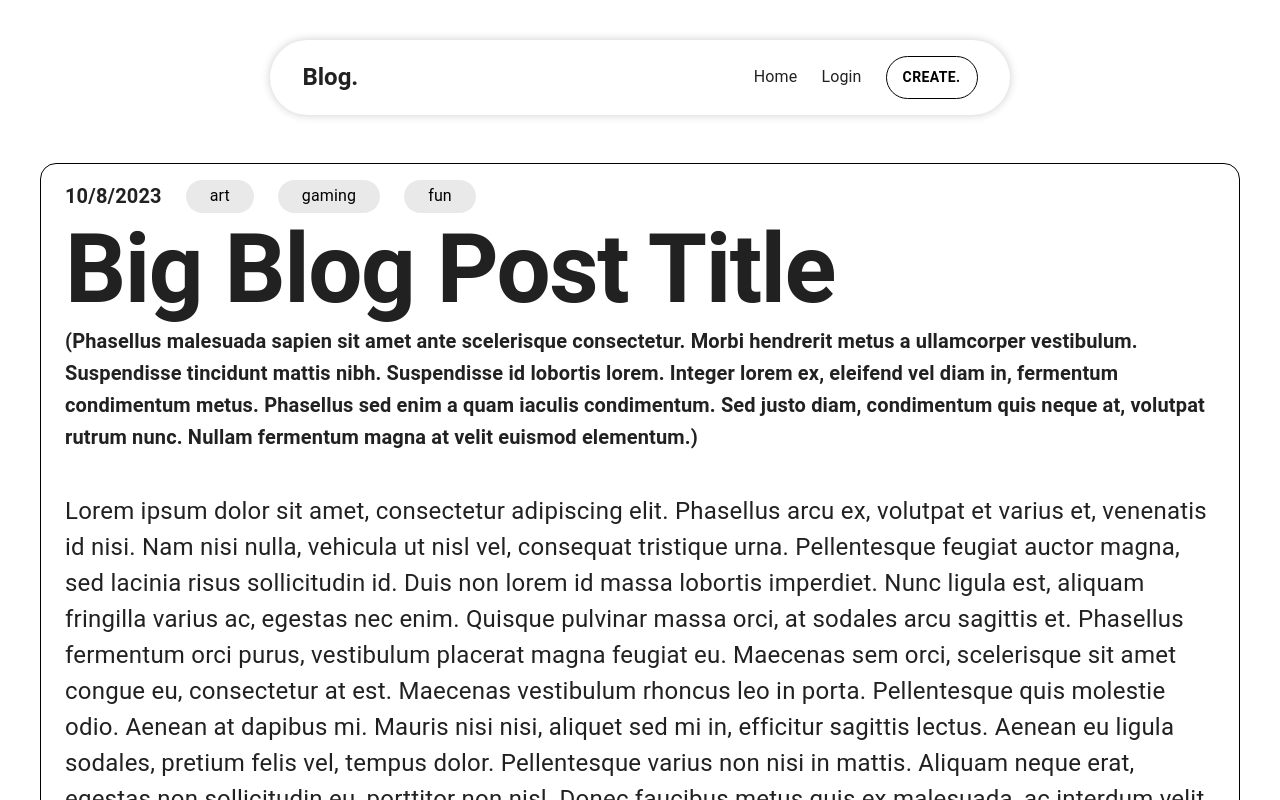
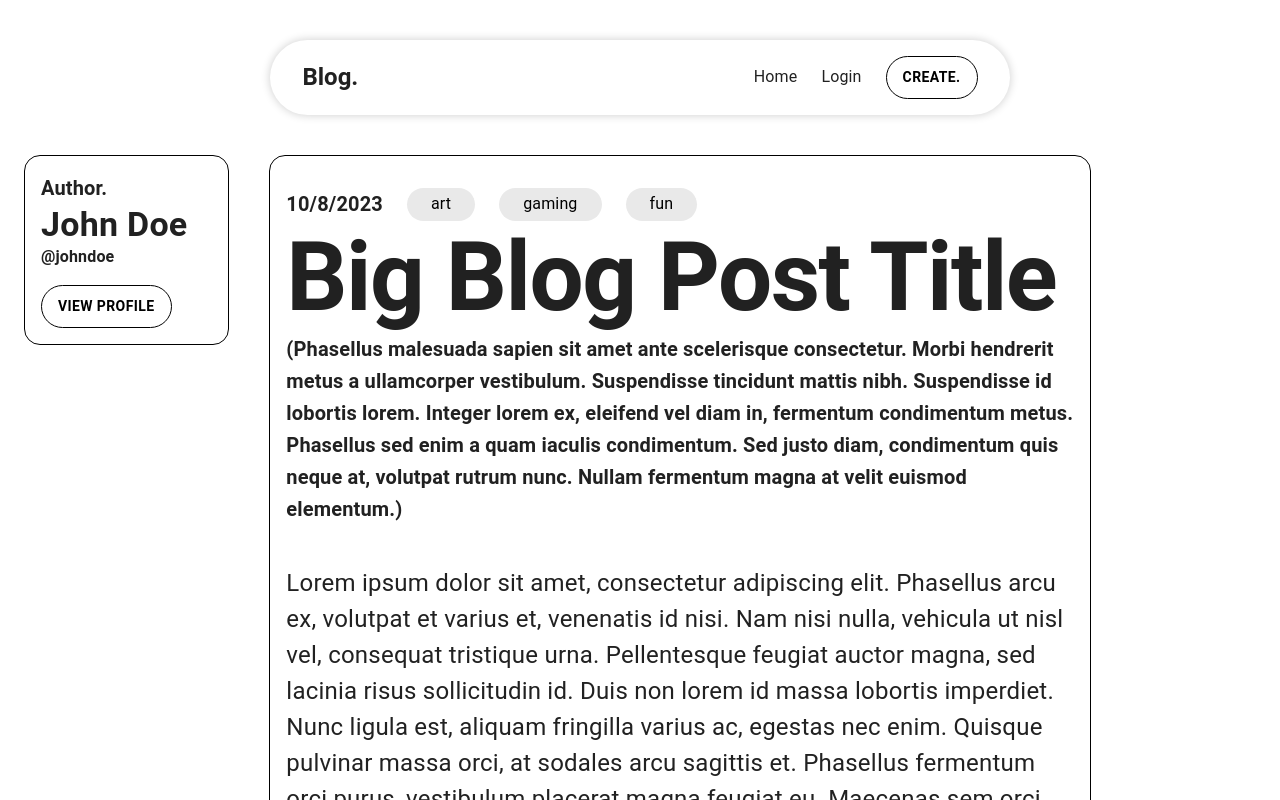
Before and after one commit to janosp207/blog., a Next.js app: page /blog/1 in a window 1280 px wide. Shown: the top 800 px of the page. Built offline with nearby package versions, Linux system fonts and the light colour scheme.

Commit message:
feat(blog-post): add author tag box

```diff
--- a/src/app/blog/[id]/page.tsx
+++ b/src/app/blog/[id]/page.tsx
@@ -1,7 +1,8 @@
 import { posts } from '@/data';
-import { Box, Container } from '@mui/material';
+import { Grid } from '@mui/material';
 import PostBody from '@/components/blogPost/PostBody';
 import { Post } from '@/classes/Post';
+import PostAuthor from '@/components/blogPost/PostAuthor';
 
 const BlogPostPage = ({ params }: { params: { id: string } }): JSX.Element => {
   const post = posts.find((post) => post.id === parseInt(params.id, 10));
@@ -11,14 +12,19 @@ const BlogPostPage = ({ params }: { params: { id: string } }): JSX.Element => {
   }
 
   return (
-    <Container sx={{
-      border: '1px solid black',
-      borderRadius: '1rem',
-      marginTop: '3rem',
-    }}
-    >
-      <PostBody post={new Post(post)} />
-    </Container>
+    <Grid container gap={5} mt={5}>
+      <Grid item xs={12} lg={2}>
+        <PostAuthor />
+      </Grid>
+      <Grid item xs={12} lg={8} sx={{
+        border: '1px solid black',
+        borderRadius: '1rem',
+        padding: '1rem',
+      }}>
+        <PostBody post={new Post(post)} />
+      </Grid>
+      <Grid item xs={12} lg={2} />
+    </Grid>
   );
 };
 
--- a/src/components/blogBoard/BlogPostCard.tsx
+++ b/src/components/blogBoard/BlogPostCard.tsx
@@ -12,7 +12,7 @@ const StyledBlogBox = styled(Box)({
   gap: '1rem',
   border: '1px solid black',
   padding: '3rem',
-  borderRadius: '5px',
+  borderRadius: '1rem',
 })
 
 type Props = {
--- /dev/null
+++ b/src/components/blogPost/PostAuthor.tsx
@@ -0,0 +1,34 @@
+'use client';
+
+import { Box, Button, Typography, styled } from '@mui/material';
+import { user } from '@/data';
+
+const AuthorBox = styled(Box)({
+  border: '1px solid black',
+  borderRadius: '1rem',
+  position: 'sticky',
+  top: '5rem',
+  padding: '1rem',
+  display: 'flex',
+  flexDirection: 'row',
+  flexWrap: 'wrap',
+  justifyContent: 'space-between',
+  alignItems: 'center',
+});
+
+const PostAuthor = () => (
+  <AuthorBox>
+    <Box mb={2}>
+      <Typography variant='h6' fontWeight='bold' >Author.</Typography>
+      <Typography variant='h4' fontWeight='bold' >{user.name}</Typography>
+      <Typography fontWeight='bold' >@{user.usertag}</Typography>
+    </Box>
+    <Box>
+      <Button>
+        View  profile
+      </Button>
+    </Box>
+  </AuthorBox>
+);
+
+export default PostAuthor;
--- a/src/components/newBlog/NewBlogEditor.tsx
+++ b/src/components/newBlog/NewBlogEditor.tsx
@@ -4,7 +4,7 @@ import { useState } from 'react';
 const StyledEditor = styled(Box)({
   border: '1px solid black',
   padding: '2rem',
-  borderRadius: '5px',
+  borderRadius: '1rem',
   overflowY: 'scroll',
   maxHeight: '75vh',
 });
@@ -12,7 +12,7 @@ const StyledEditor = styled(Box)({
 const StyledTextArea = styled(TextareaAutosize)({
   width: '100%',
   border: '1px solid lightgrey',
-  borderRadius: '5px',
+  borderRadius: '1rem',
   padding: '1rem',
   resize: 'none',
   fontFamily: 'inherit',
--- a/src/components/newBlog/NewBlogSettings.tsx
+++ b/src/components/newBlog/NewBlogSettings.tsx
@@ -5,7 +5,7 @@ import { useState } from "react"
 const StyledPostSettings = styled(Box)({
   border: '1px solid black',
   padding: '2rem',
-  borderRadius: '5px',
+  borderRadius: '1rem',
 })
 
 const StyledFormatItem = styled(Box, { shouldForwardProp: (prop) => prop !== 'active' })(({ active }: { active: boolean }) => ({
@@ -20,7 +20,7 @@ const StyledFormatItem = styled(Box, { shouldForwardProp: (prop) => prop !== 'ac
 const StyledTextArea = styled(TextareaAutosize)({
   width: '100%',
   border: '1px solid lightgrey',
-  borderRadius: '5px',
+  borderRadius: '1rem',
   padding: '1rem',
   resize: 'none',
   fontFamily: 'inherit',
--- a/src/data.ts
+++ b/src/data.ts
@@ -38,3 +38,9 @@ export const posts = [
 ];
 
 export const tags = ['art', 'gaming', 'fun', 'music', 'photography', 'programming', 'JavaScript'];
+
+export const user = {
+	id: 1,
+	name: 'John Doe',
+	usertag: 'johndoe',
+}
```
